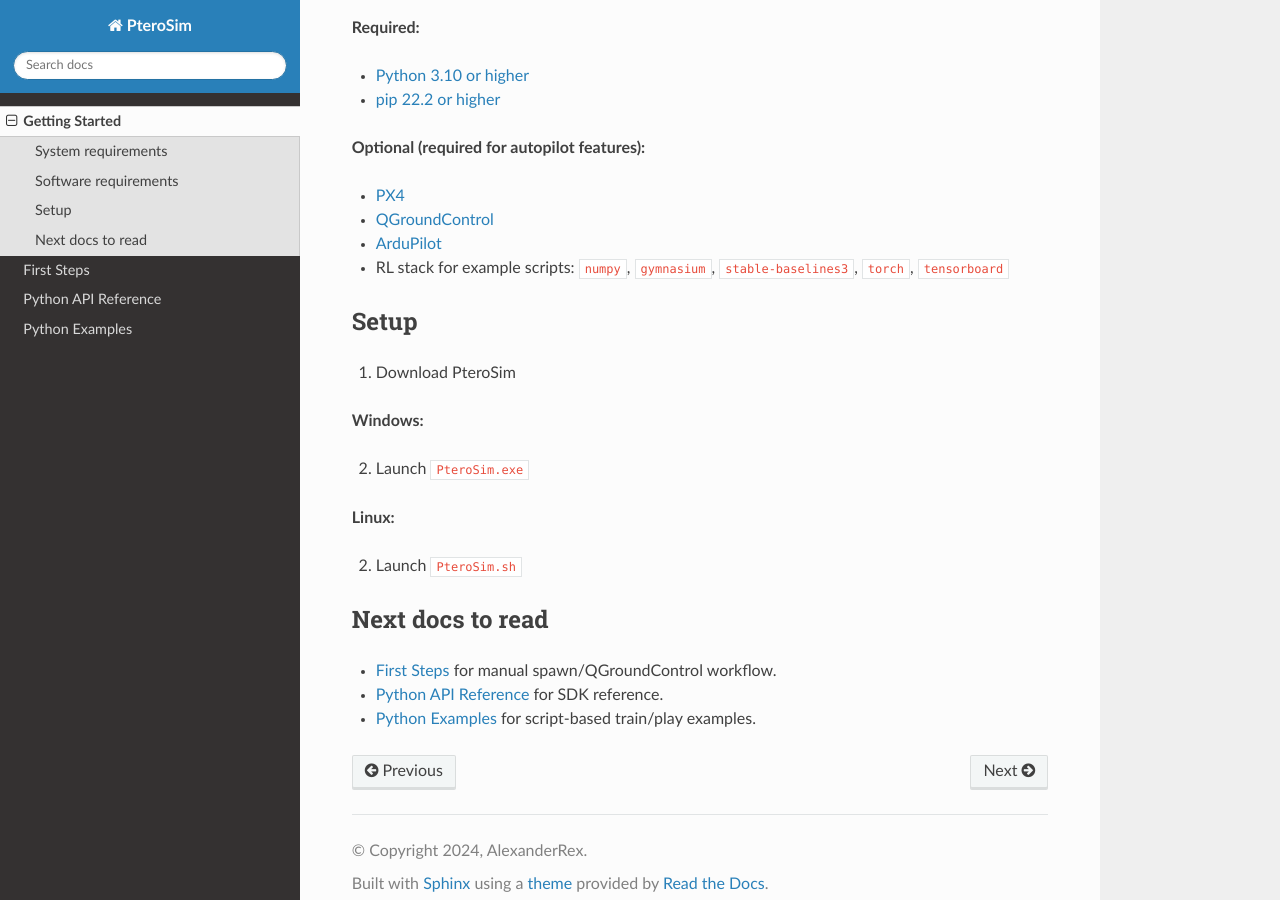
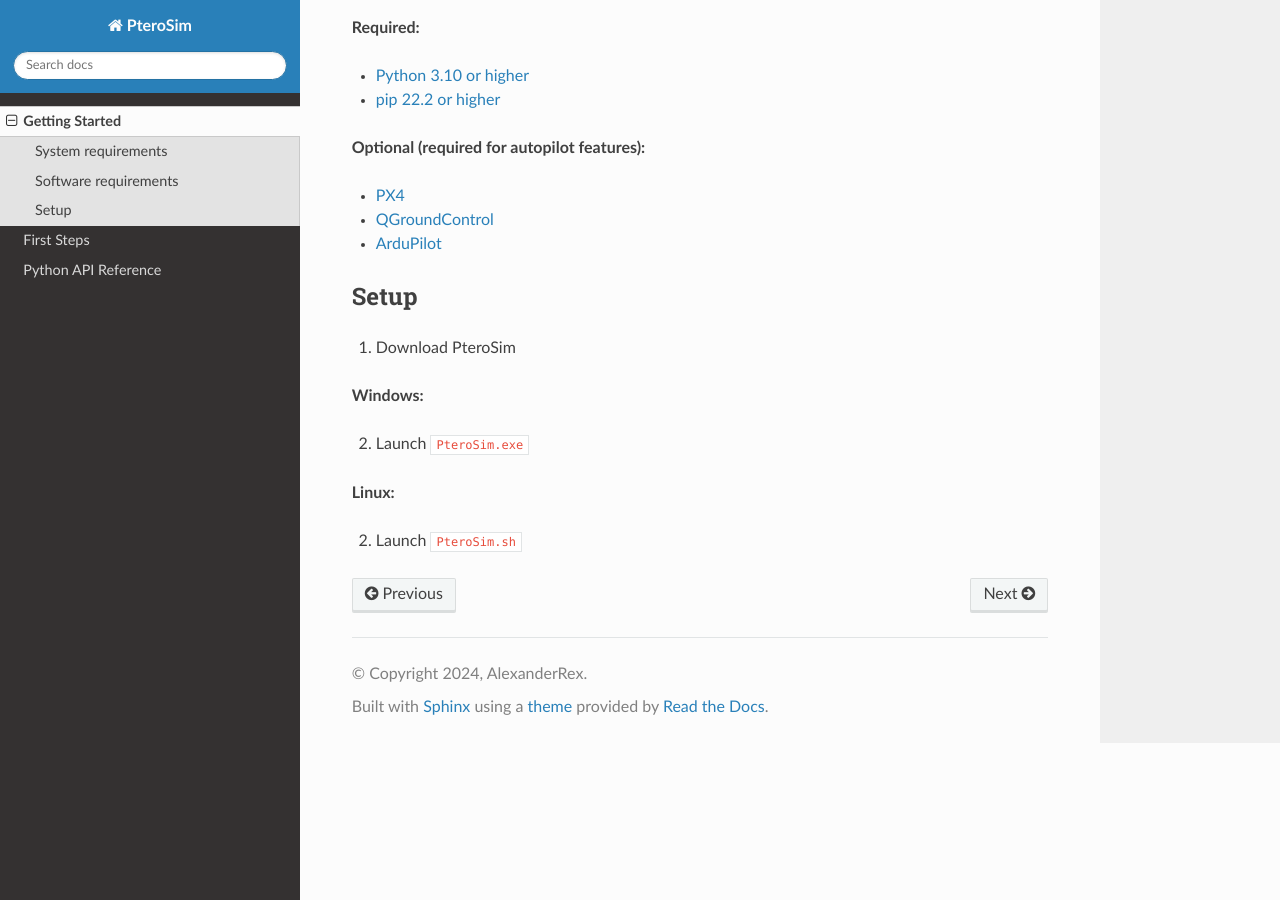
Before and after one commit to AlexanderRex/PteroSimDocs, a Sphinx documentation site: the page built from docs/source/getting_started.rst, in a window 1280 px wide and 900 px high, scrolled down 640 px. Built offline with Sphinx 7.4.7 and the Read the Docs theme 3.1.0, drawn with Linux system fonts in a browser that asks for light colours.

Commit message:
removed python examples

```diff
--- a/docs/source/first_steps.rst
+++ b/docs/source/first_steps.rst
@@ -68,5 +68,3 @@
       :align: center
 
    Once connected, you can use the Plan view to create missions with waypoints, takeoff and landing commands, and other actions.
-
-For script-driven control and RL scenarios, continue with :doc:`python_examples`.
--- a/docs/source/getting_started.rst
+++ b/docs/source/getting_started.rst
@@ -33,7 +33,6 @@
 * `PX4 <https://docs.px4.io/main/en/dev_setup/dev_env_linux_ubuntu>`_
 * `QGroundControl <https://qgroundcontrol.com/>`_
 * `ArduPilot <https://ardupilot.org/ardupilot>`_
-* RL stack for example scripts: ``numpy``, ``gymnasium``, ``stable-baselines3``, ``torch``, ``tensorboard``
 
 Setup
 -----
@@ -47,10 +46,3 @@
 **Linux:**
 
 2. Launch ``PteroSim.sh``
-
-Next docs to read
------------------
-
-* :doc:`first_steps` for manual spawn/QGroundControl workflow.
-* :doc:`python_api` for SDK reference.
-* :doc:`python_examples` for script-based train/play examples.
--- a/docs/source/index.rst
+++ b/docs/source/index.rst
@@ -27,11 +27,6 @@
 
 :doc:`python_api` — Python API commands for programmatic simulation control.
 
-Python Examples
----------------
-
-:doc:`python_examples` — Practical script-oriented examples (RL training, play mode, PID smoke test).
-
 .. toctree::
    :maxdepth: 1
    :hidden:
@@ -39,4 +34,3 @@
    getting_started
    first_steps
    python_api
-   python_examples
```
Also changed, not shown: docs/source/python_api.rst (+0 -9 lines), docs/source/python_examples.rst (deleted, +0 -124 lines).
